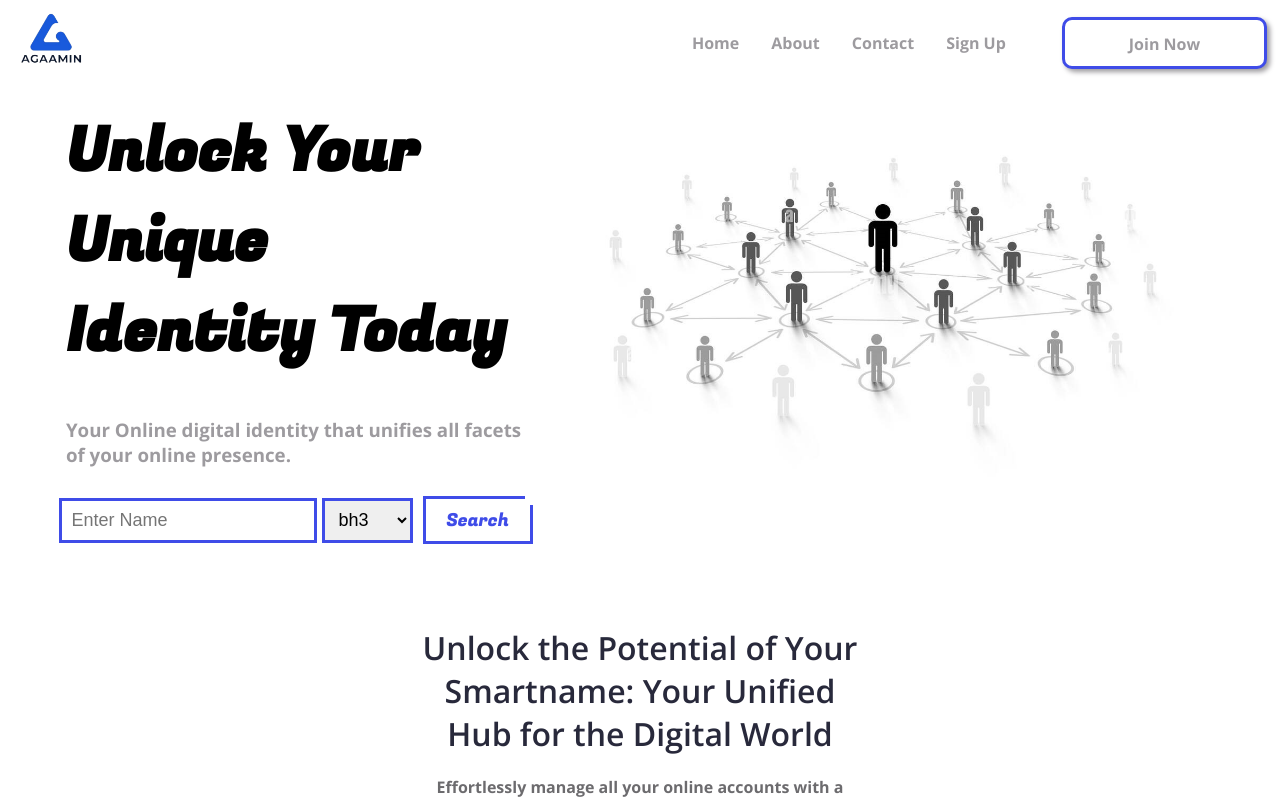
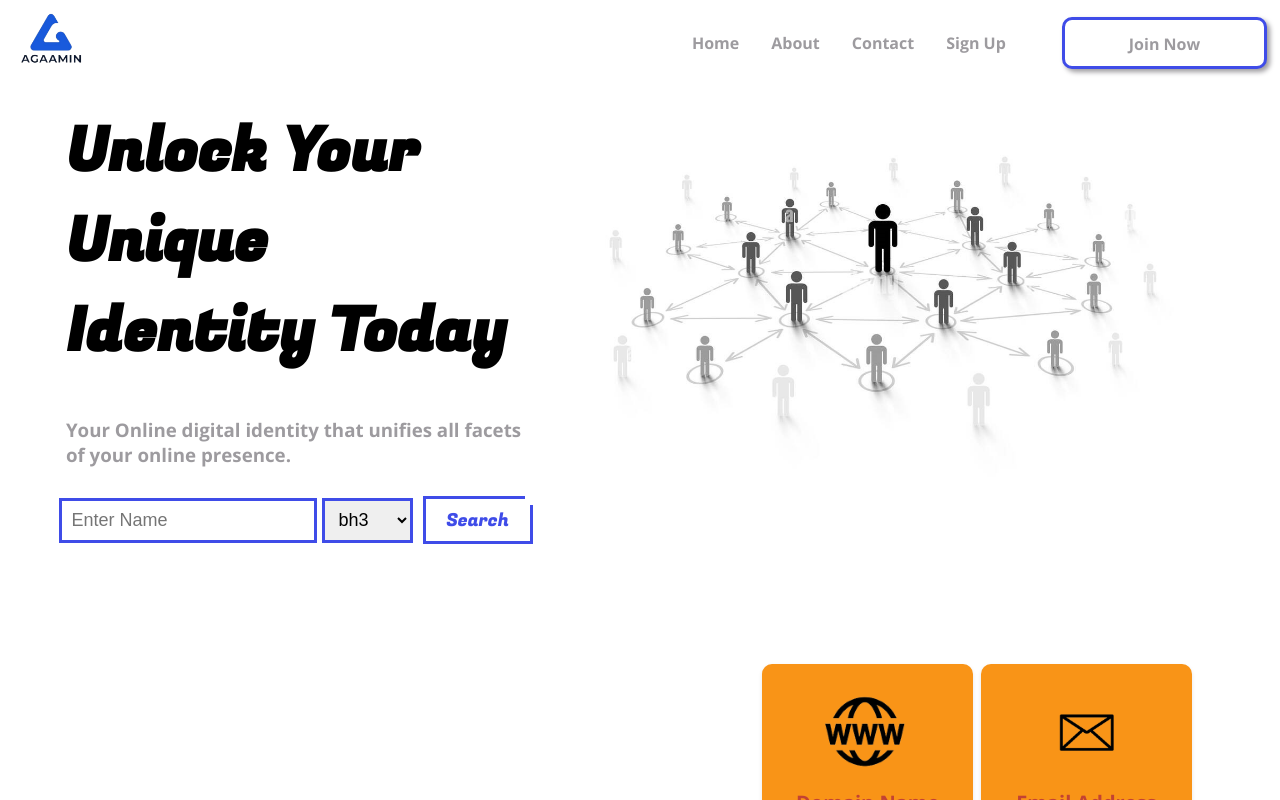
Before and after one commit to ashishsaharia/agaaminFrontend, a React (Vite) app: page / in a window 1280 px wide. Shown: the top 800 px of the page. Built offline with nearby package versions, Linux system fonts and the light colour scheme.

Commit message:
removed section two

```diff
--- a/src/App.jsx
+++ b/src/App.jsx
@@ -20,7 +20,7 @@ function App() {
     <RecoilRoot>
     <Navbar></Navbar>
     <SectionOne></SectionOne>
-    <SectionTwo></SectionTwo>
+    {/* <SectionTwo></SectionTwo> */}
     <SectionThree></SectionThree>
     <SectionFour></SectionFour>
     <SectionFive></SectionFive>
```
